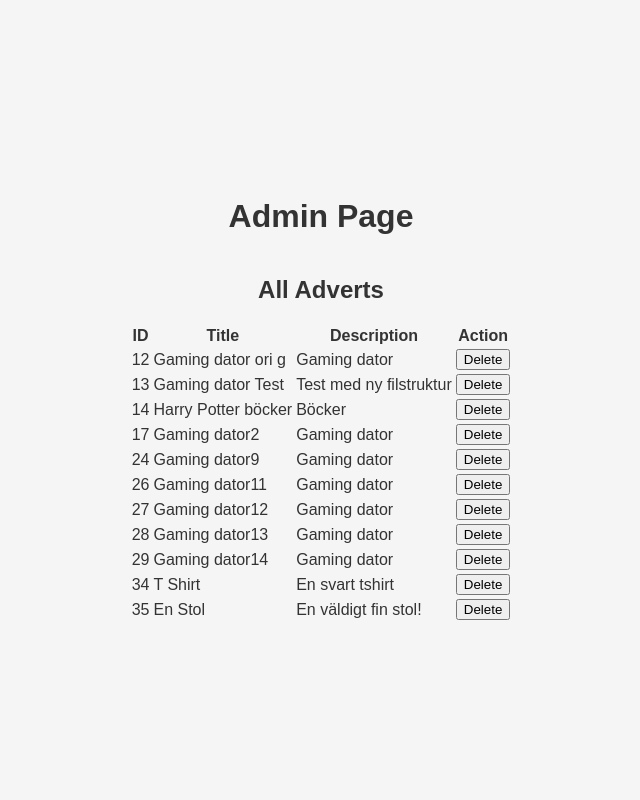
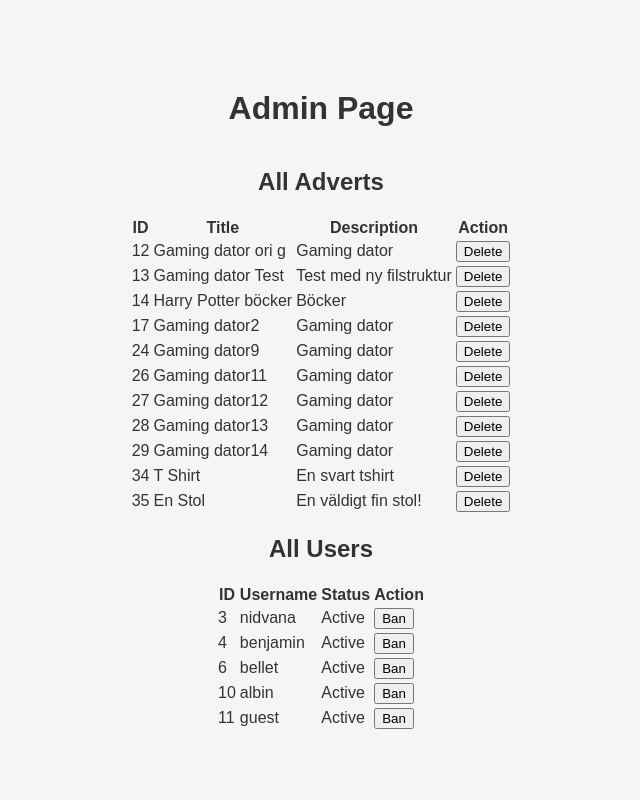
Before and after one commit to ElusiveGecko/ProjektGrupp, a PHP site: page /php/admin.php in a window 1280 px wide. Shown: the part 80-880 px from the top of the page, without its empty margins (319-959 px from the left). Run offline with PHP 8.4, Linux system fonts and the light colour scheme; the visitor is signed in with stand-in values (Sample User, id 1); data comes from the database, SQL or seed files in the repository; both versions use the stored data as it was after the commit.

Commit message:
added banning/unbanning users, admin page has ban buttons

```diff
--- a/js/admin.js
+++ b/js/admin.js
@@ -17,6 +17,46 @@ $(document).ready(function() {
         });
     });
 
+
+    $('.ban-btn').on('click', function() {
+        const userID = $(this).data('id');
+        $.ajax({
+            url: 'admin.php',
+            type: 'POST',
+            data: { toggleBan: true, userID: userID },
+            success: function(response) {
+                const data = JSON.parse(response);
+                if (data.success) {
+                    reloadUserRow(userID);
+                } else {
+                    showMessage(data.message, false);
+                }
+            }
+        });
+    });
+
+    // reloads data for row after ban unban
+    function reloadUserRow(userID) {
+        $.ajax({
+            url: 'admin.php',
+            type: 'POST',
+            data: { getUserDetails: true, userID: userID },
+            success: function(response) {
+                const data = JSON.parse(response);
+                if (data.success) {
+                    const user = data.user;
+                    const userRow = $('#user-' + userID);
+                    userRow.find('td:nth-child(3)').text(user.is_banned === 'true' ? 'Banned' : 'Active');
+                    userRow.find('.ban-btn').text(user.is_banned === 'true' ? 'Unban' : 'Ban');
+                    showMessage("User status updated successfully.", true);
+                } else {
+                    showMessage(data.message, false);
+                }
+            }
+        });
+    }
+
+
     function showMessage(message, isSuccess) {
         const messageDiv = $('#message');
         messageDiv.text(message);
--- a/js/ajax_requests.js
+++ b/js/ajax_requests.js
@@ -53,6 +53,8 @@ function loginUser(form, showError, loginUsernameInput, loginPasswordInput) {
                         showError(loginPasswordInput, response.message);
                     } else if (response.type === 'username') {
                         showError(loginUsernameInput, response.message);
+                    } else if (response.type === 'banned') {
+                        showError(loginUsernameInput, response.message);
                     }
                 }
             } catch (e) {
--- a/php/admin.php
+++ b/php/admin.php
@@ -20,7 +20,38 @@ if ($_SERVER['REQUEST_METHOD'] == 'POST' && isset($_POST['deleteAdvert'])) {
     exit(); // Make sure to exit after sending the response
 }
 
+if ($_SERVER['REQUEST_METHOD'] == 'POST' && isset($_POST['toggleBan'])) {
+    $userID = intval($_POST['userID']);
+
+    // Update is_banned status if it's currently false else unbanned
+    $stmt = $db->prepare('UPDATE Users SET is_banned = (CASE WHEN is_banned = "false" THEN "true" ELSE "false" END) WHERE userID = :userID');
+    $stmt->bindValue(':userID', $userID, SQLITE3_INTEGER);
+    if ($stmt->execute() && $db->changes() > 0) {
+        echo json_encode(["success" => true, "message" => "User status changed successfully."]);
+    } else {
+        echo json_encode(["success" => false, "message" => "Failed to ban/unban user"]);
+    }
+    exit(); // Make sure to exit after sending the response
+}
+
+if ($_SERVER['REQUEST_METHOD'] == 'POST' && isset($_POST['getUserDetails'])) {
+    $userID = intval($_POST['userID']);
+    $stmt = $db->prepare('SELECT userID, username, is_banned FROM Users WHERE userID = :userID');
+    $stmt->bindValue(':userID', $userID, SQLITE3_INTEGER);
+    $result = $stmt->execute();
+    if ($user = $result->fetchArray(SQLITE3_ASSOC)) {
+        echo json_encode(["success" => true, "user" => $user]);
+    } else {
+        echo json_encode(["success" => false, "message" => "User not found."]);
+    }
+    exit();
+}
+
+
+
 $adverts = $db->query('SELECT * FROM Adverts');
+$users = $db->query('SELECT * FROM Users');
+
 ?>
 
 <!DOCTYPE html>
@@ -66,6 +97,26 @@ $adverts = $db->query('SELECT * FROM Adverts');
                 </tr>
             <?php endwhile; ?>
         </table>
+        <h2>All Users</h2>
+        <table>
+            <tr>
+                <th>ID</th>
+                <th>Username</th>
+                <th>Status</th>
+                <th>Action</th>
+            </tr>
+            <?php while ($user = $users->fetchArray(SQLITE3_ASSOC)): ?>
+                <tr id="user-<?php echo $user['userID']; ?>">
+                    <td><?php echo htmlspecialchars($user['userID']); ?></td>
+                    <td><?php echo htmlspecialchars($user['username']); ?></td>
+                    <td><?php echo $user['is_banned'] === 'true' ? 'Banned' : 'Active'; ?></td>
+                    <td>
+                        <button class="ban-btn" data-id="<?php echo $user['userID']; ?>" data-banned="<?php echo $user['is_banned']; ?>">
+                            <?php echo $user['is_banned'] === 'true' ? 'Unban' : 'Ban'; ?>
+                        </button>
+                    </td>
+                </tr>
+            <?php endwhile; ?>
     </div>
 </body>
 </html>
--- a/php/login.php
+++ b/php/login.php
@@ -14,6 +14,9 @@ if ($_SERVER["REQUEST_METHOD"] == "POST") {
     $result = $searchResult->execute();
 
     if ($row = $result->fetchArray(SQLITE3_ASSOC)) {
+        if ($row['is_banned'] == 'true') { // Check if the user is banned
+            echo json_encode(array("status" => "error", "type" => "banned", "message" => "This account is banned."));
+        } else {
             $stored_hashed_password = $row['password'];
             if (password_verify($password, $stored_hashed_password)) {
                 $_SESSION['username'] = $row['username'];
@@ -23,6 +26,7 @@ if ($_SERVER["REQUEST_METHOD"] == "POST") {
             } else {
                 echo json_encode(array("status" => "error", "type" => "password", "message" => "Password does not match username"));
             }
+        }
     } else {
         echo json_encode(array("status" => "error", "type" => "username", "message" => "Username does not exist"));
     }
```
Also changed, not shown: grupp.db. Lines whose indentation alone changed are shown as unchanged.
